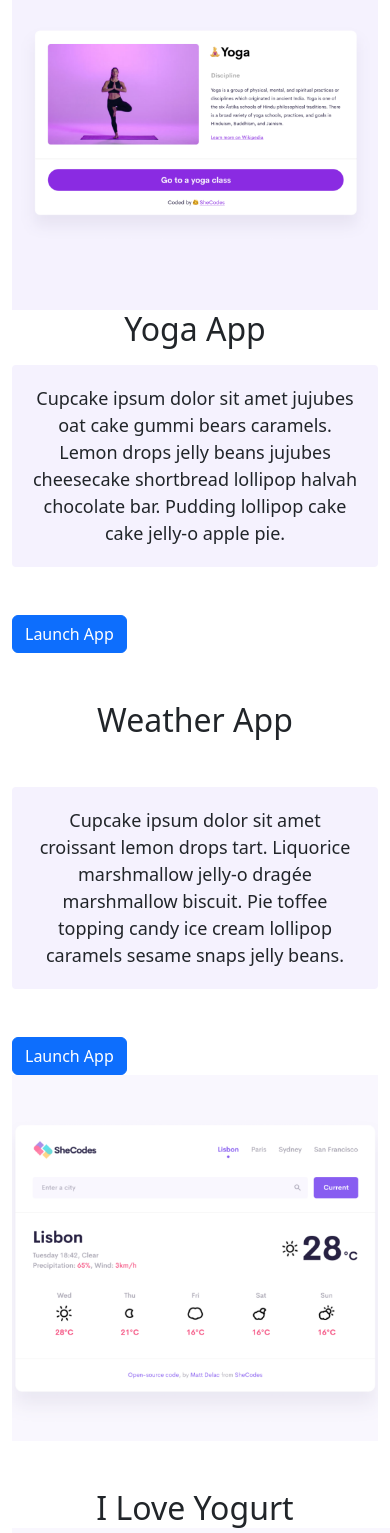
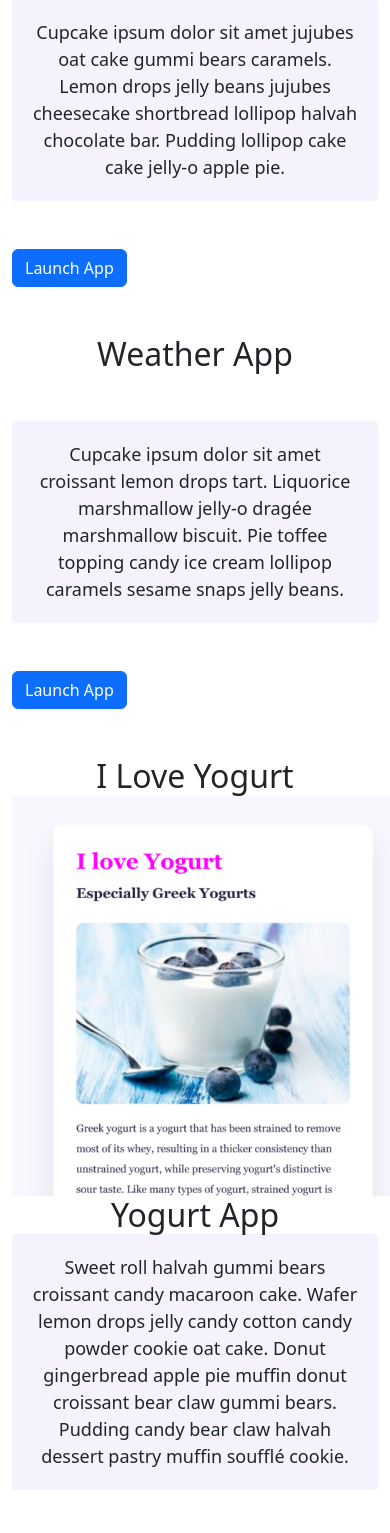
Before and after one commit to deblynt13/SheCodes-Resp.-Week3-HW, a plain HTML site: page index.html in a window 390 px wide. Shown: the part 467-2000 px from the top of the page. Drawn offline with nearby package versions, Linux system fonts and the light colour scheme.

Commit message:
hide pics on small screen

```diff
--- a/index.html
+++ b/index.html
@@ -61,7 +61,7 @@
     <div class="container">
       <div class="row">
         <div class="col-sm-6">
-          <img src="/images/yoga.png" class="img-fluid" alt="yoga pic" />
+          <img src="/images/yoga.png" class="img-fluid rounded d-none d-sm-block" alt="yoga pic" />
         </div>
         <div class="col-sm-6">
           <h2 class="mb-3">Yoga App</h2>
@@ -90,7 +90,7 @@
         </div>
 
         <div class="col-sm-6">
-          <img src="/images/weather.png" class="img-fluid" alt="weather pic" />
+          <img src="/images/weather.png" class="img-fluid rounded d-none d-sm-block" alt="weather pic" />
         </div>
       </div>
 
@@ -99,7 +99,7 @@
           <h2>I Love Yogurt</h2>
           <img
             src="/images/yogurt.png"
-            classe="img-fluid"
+            classe="img-fluid rounded d-none d-sm-block"
             alt="yogurt pic"
             width="400"
           />
```
